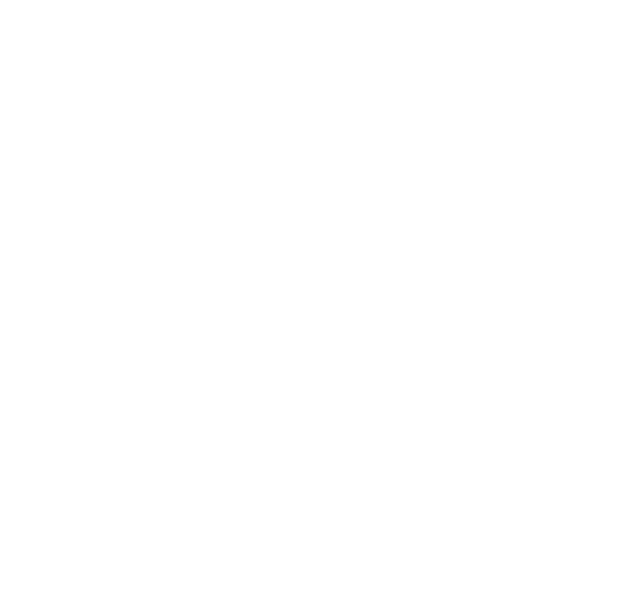
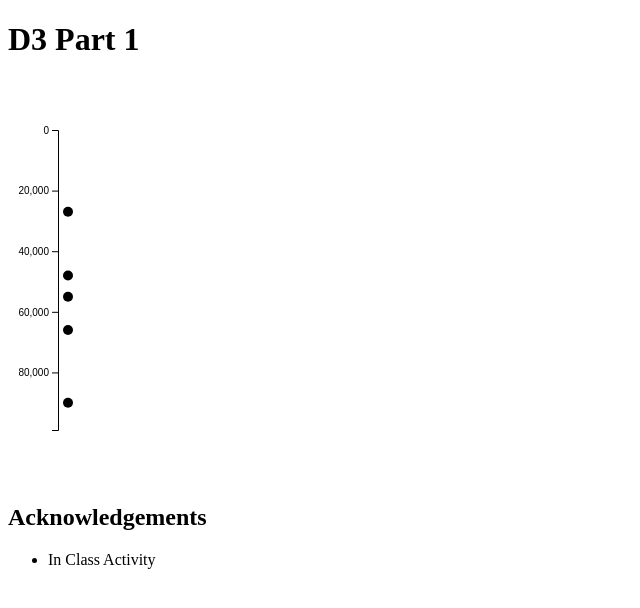
Before and after one commit to DS4200-S23-Class/ic-07-XanderSimon, a plain HTML site: page index.html in a window 1280 px wide. Shown: the whole page, without its empty margins (0-640 px from the left). Drawn offline with Linux system fonts and the light colour scheme.

Commit message:
everything done

```diff
--- a/index.html
+++ b/index.html
@@ -3,12 +3,19 @@
 
 <head>
     <meta charset=utf-8/>
+    <title>Ic-07</title>
+    <link rel="stylesheet" href="style.css">
+    <script src="d3.v6.1.1/d3.min.js"></script>
 </head>
 
 
 <body>
+    <h1>D3 Part 1</h1>
+    <div id="vis1"></div>
 
-
+    <h2>Acknowledgements</h2>
+    <ul><li>In Class Activity</li></ul>
+    <script src="main.js"></script>
 </body>
 
 </html>
--- /dev/null
+++ b/main.js
@@ -0,0 +1,36 @@
+const FRAME_HEIGHT = 400;
+const FRAME_WIDTH = 400;
+const MARGINS = {left: 50, right: 50, top: 50, bottom: 50};
+const VIS_HEIGHT = (FRAME_HEIGHT - (MARGINS.top + MARGINS.bottom));
+const VIS_WIDTH = (FRAME_WIDTH - (MARGINS.left + MARGINS.right));
+
+const DATA = [55000, 48000, 27000, 66000, 90000];
+const MAX_Y = d3.max(DATA, (d) => {return d;})
+const Y_SCALE = d3.scaleLinear()
+  .domain([0, MAX_Y*1.1])
+  .range([0, VIS_HEIGHT])
+
+// creating the frame
+const FRAME1 =
+  d3.select("#vis1")
+    .append("svg")
+      .attr("height", FRAME_HEIGHT)
+      .attr("width", FRAME_WIDTH)
+      .attr("class", "frame");
+
+
+// adding the data points
+FRAME1.selectAll("points")
+  .data(DATA)
+  .enter()
+  .append("circle")
+    .attr("cx", 10 + MARGINS.left)
+    .attr("cy", (d) => {
+      return (Y_SCALE(d) + MARGINS.bottom);})
+    .attr("r", 5)
+    .attr("class", "point");
+
+// creating axis
+FRAME1.append("g")
+  .attr("transform", "translate(" + MARGINS.left + "," + MARGINS.top + ")")
+  .call(d3.axisLeft(Y_SCALE).ticks(5))
```
Also changed, not shown: style.css (added).
